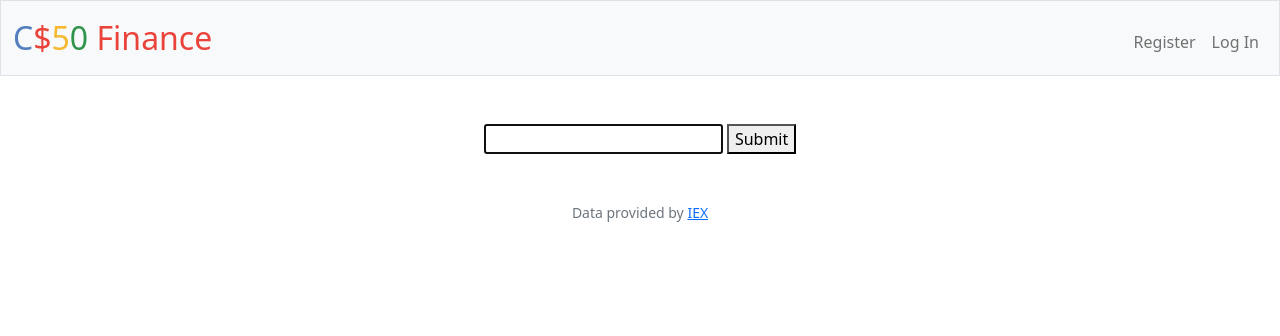
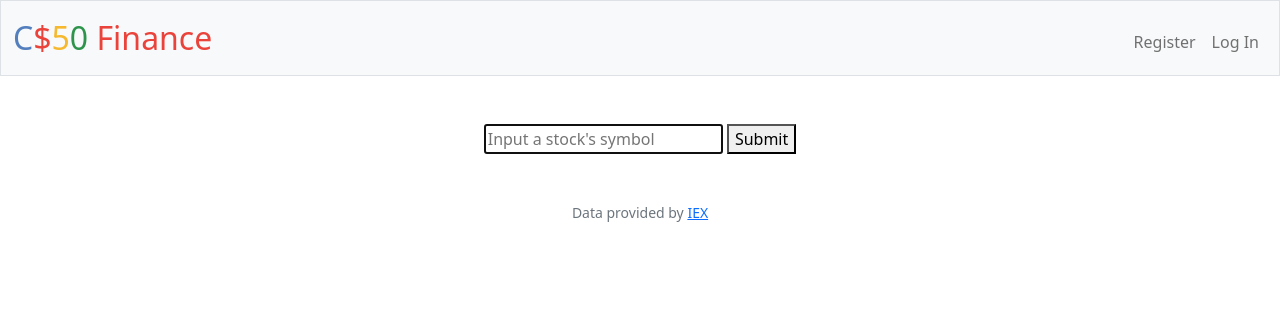
Before and after one commit to Atabek786/cs50code, a Flask app: template finance/templates/quote.html in a window 1280 px wide. Shown: the top 336 px of the page. Run offline with Flask 3, Linux system fonts and the light colour scheme; the template is opened without the code that fills it, so the values that code supplies are empty; some libraries are stand-ins or nearby versions.

Commit message:
Mon, Jul 10, 2023, 7:56 PM +03:00

```diff
--- a/finance/templates/quote.html
+++ b/finance/templates/quote.html
@@ -5,6 +5,6 @@
 {% endblock %}
 
 {% block main %}
-    <input autocomplete="off" autofocus type="text" name="symbol">
+    <input autocomplete="off" autofocus type="text" name="symbol" placeholder="Input a stock's symbol">
     <button type="submit">Submit</button>
 {% endblock %}
```
